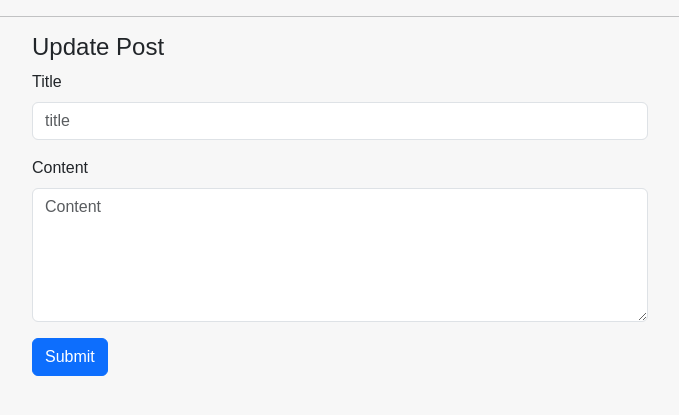
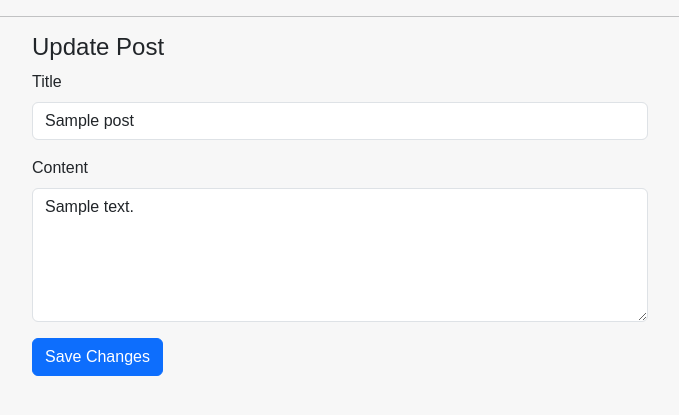
Before and after one commit to that-cisco-guy/group_7_august_project, a Flask app: template flask_app/templates/update_post.html in a window 1280 px wide. Shown: the part 56-471 px from the top of the page, without its empty margins (300-979 px from the left). Run offline with Flask 3, Linux system fonts and the light colour scheme; the template is opened without the code that fills it: most values are stand-ins (such as "Sample title", 1, 10 or a date in 2020).

Commit message:
more routes and models funtionality, just needs edit/delete

```diff
--- a/flask_app/templates/create_post.html
+++ b/flask_app/templates/create_post.html
@@ -22,7 +22,7 @@
             <div class="collapse navbar-collapse" id="navbarSupportedContent">
                 <ul class="navbar-nav me-auto mb-2 mb-lg-0">
                     <li class="nav-item">
-                        <a class="nav-link active" aria-current="page" href="#">Home</a>
+                        <a class="nav-link active" aria-current="page" href="/">Home</a>
                     </li>
                     <li class="nav-item">
                         <a class="nav-link" href="#">Create Post</a>
--- a/flask_app/templates/update_post.html
+++ b/flask_app/templates/update_post.html
@@ -69,17 +69,16 @@
     <hr>
     <div class="container-sm create-post">
         <h4>Update Post</h4>
-        <form>
+        <form method="POST" action="{{ url_for('edit_post', post_id=post.id) }}">
             <div class="mb-3">
-                <label for="exampleFormControlInput1" class="form-label">Title</label>
-                <input type="email" class="form-control" id="exampleFormControlInput1" placeholder="title">
+                <label for="title" class="form-label">Title</label>
+                <input type="text" class="form-control" id="title" name="title" value="{{ post.title }}">
             </div>
             <div class="mb-3">
-                <label for="exampleFormControlTextarea1" class="form-label">Content</label>
-                <textarea class="form-control" id="exampleFormControlTextarea1" placeholder="Content"
-                    rows="5"></textarea>
+                <label for="body" class="form-label">Content</label>
+                <textarea class="form-control" id="body" name="body" rows="5">{{ post.body }}</textarea>
             </div>
-            <button type="submit" class="btn btn-primary">Submit</button>
+            <button type="submit" class="btn btn-primary">Save Changes</button>
         </form>
     </div>
     <script src="https://cdn.jsdelivr.net/npm/bootstrap@5.3.1/dist/js/bootstrap.bundle.min.js"
--- a/flask_app/templates/view_post.html
+++ b/flask_app/templates/view_post.html
@@ -87,8 +87,8 @@
 
                 <div class="main-content">
                     {% for comment in comments %}
-                    <h5>{{ comment.user }}</h5>
-                    <p>{{ comment.content }}</p>
+                    <h5>{{ comment.username }}</h5>
+                    <p>{{ comment.body }}</p>
                     {% endfor %}
                     <br>
                 </div>
```
